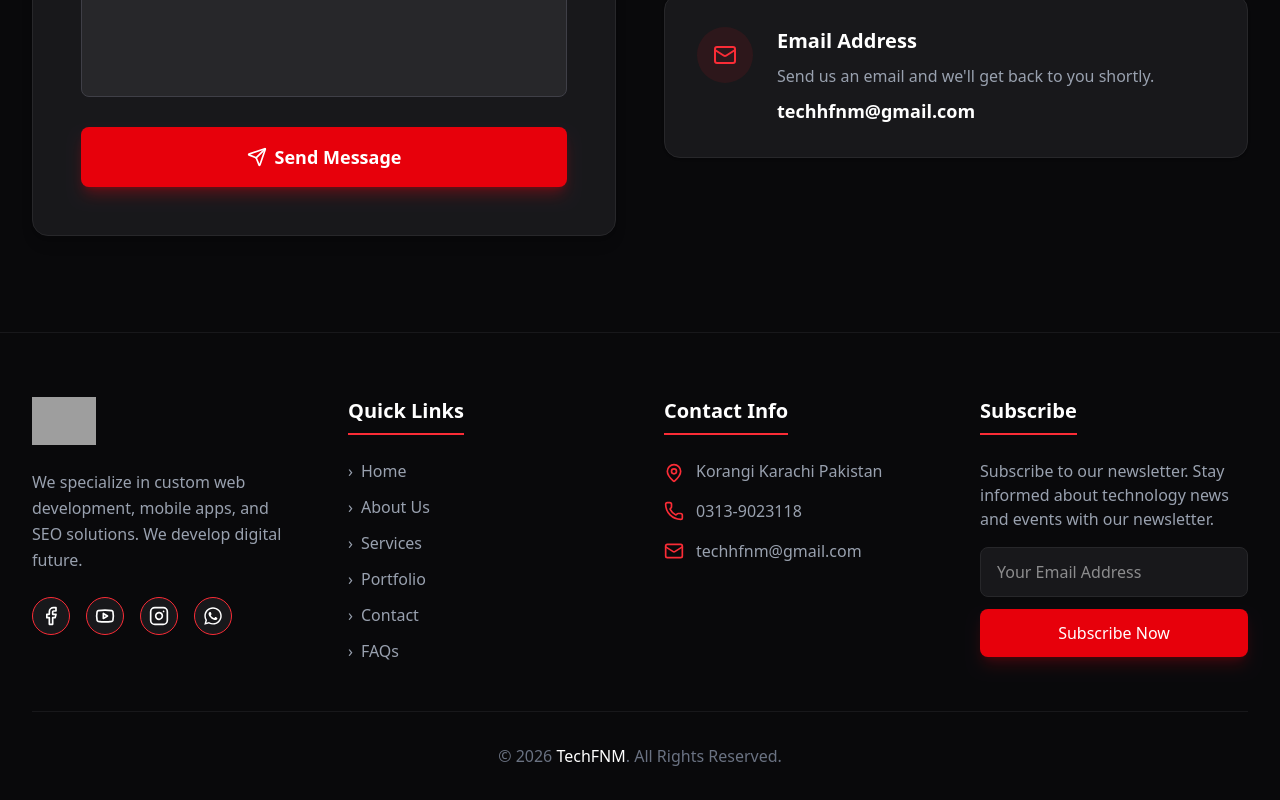
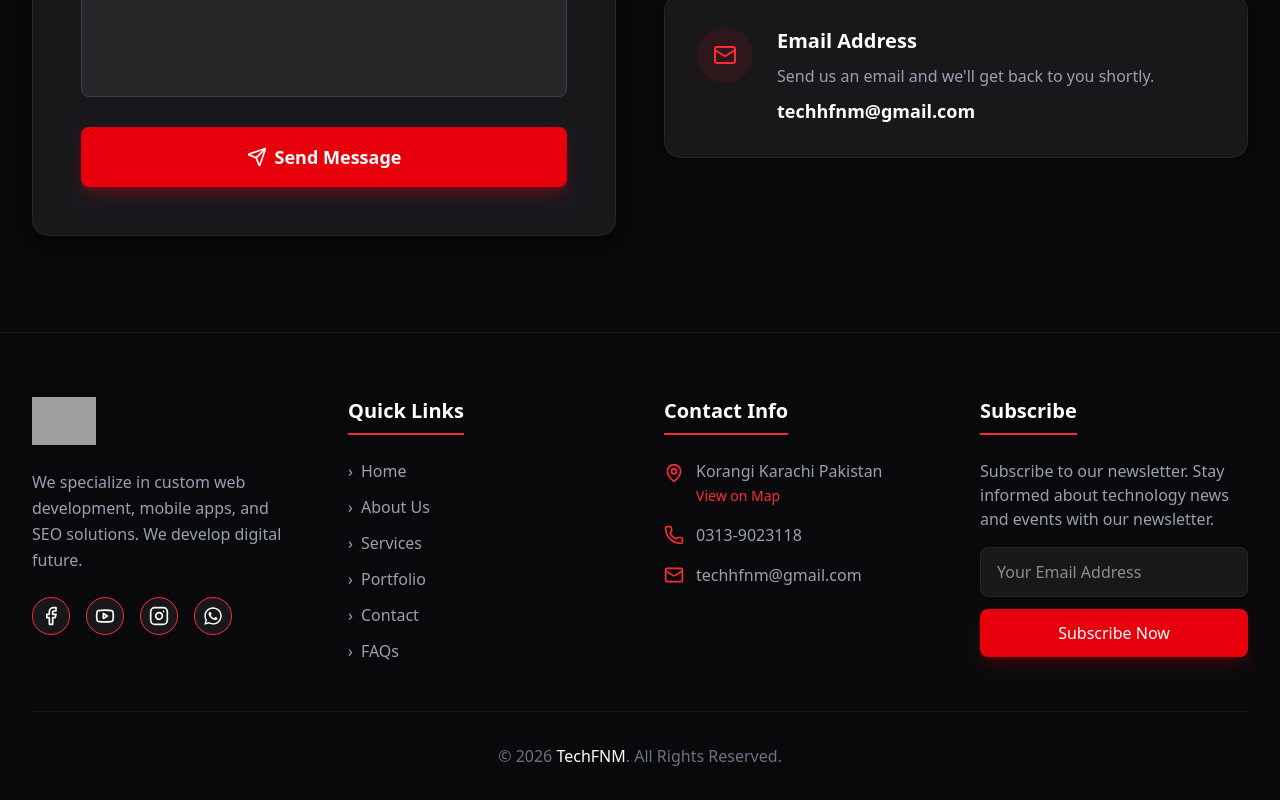
Before and after one commit to Tech-FNM/techfnm, a React (Vite) app: page / in a window 1280 px wide. Shown: the part 6295-7095 px from the top of the page. Built offline with nearby package versions, Linux system fonts and the light colour scheme; no server answers; the database is empty; grey boxes are pictures that could not be loaded.

Commit message:
feat(footer): Add map link to contact info
Adds a link to view the company location on a map within the footer's contact information section. This improves user experience by providing an interactive way to find the physical address.

```diff
--- a/src/components/Footer.tsx
+++ b/src/components/Footer.tsx
@@ -92,7 +92,10 @@ export default function Footer() {
             <ul className="space-y-4">
               <li className="flex items-start">
                 <MapPin className="text-red-500 mr-3 mt-1 flex-shrink-0" size={20} />
-                <span className="text-gray-400">Korangi Karachi Pakistan</span>
+                <div>
+                  <span className="text-gray-400 block">Korangi Karachi Pakistan</span>
+                  <a href="https://share.google/TyAcugdidNceKYFmh" target="_blank" rel="noopener noreferrer" className="text-red-500 hover:text-white text-sm font-medium transition-colors">View on Map</a>
+                </div>
               </li>
               <li className="flex items-center">
                 <Phone className="text-red-500 mr-3 flex-shrink-0" size={20} />
```
